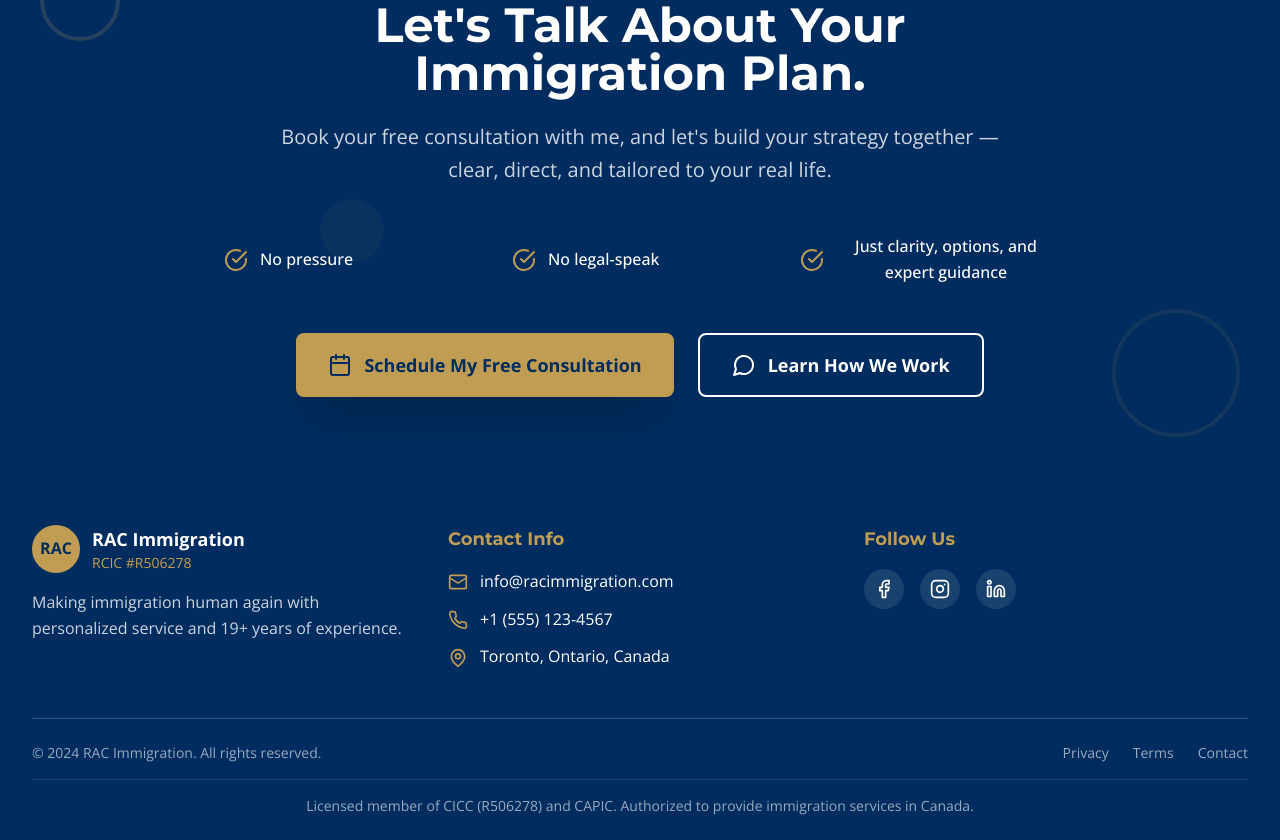
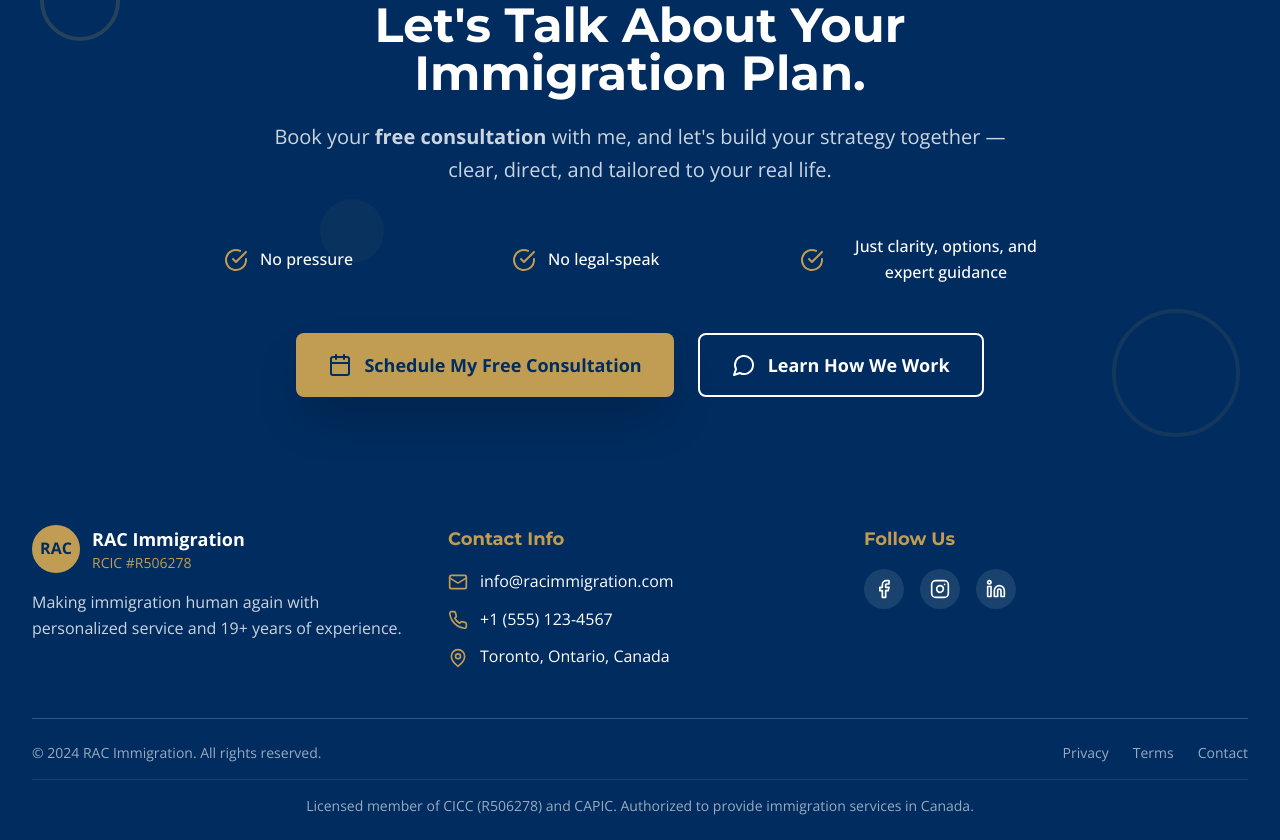
Before and after one commit to OctiAI/RAC_project-bolt, a React (Vite) app: page / in a window 1280 px wide. Shown: the part 5574-6414 px from the top of the page. Built offline with nearby package versions, Linux system fonts and the light colour scheme.

Commit message:
Make 'free consultation' bold in CTA section

```diff
--- a/src/components/CTASection.tsx
+++ b/src/components/CTASection.tsx
@@ -22,6 +22,17 @@ const CTASection: React.FC<CTASectionProps> = ({ currentLanguage }) => {
     t.cta.benefits[2]
   ];
 
+  // Function to render text with bold formatting
+  const renderTextWithBold = (text: string) => {
+    const parts = text.split(/(\*\*.*?\*\*)/g);
+    return parts.map((part, index) => {
+      if (part.startsWith('**') && part.endsWith('**')) {
+        return <strong key={index}>{part.slice(2, -2)}</strong>;
+      }
+      return part;
+    });
+  };
+
   return (
     <section ref={ref} className="py-20 bg-navy-primary relative overflow-hidden">
       {/* Background Elements */}
@@ -43,7 +54,7 @@ const CTASection: React.FC<CTASectionProps> = ({ currentLanguage }) => {
             {t.cta.heading}
           </h2>
           <p className="text-xl text-white/80 leading-relaxed max-w-3xl mx-auto">
-            {t.cta.subheading}
+            {renderTextWithBold(t.cta.subheading)}
           </p>
         </motion.div>
 
--- a/src/utils/translations.ts
+++ b/src/utils/translations.ts
@@ -93,7 +93,7 @@ export const translations = {
     },
     cta: {
       heading: "Let's Talk About Your Immigration Plan.",
-      subheading: "Book your free consultation with me, and let's build your strategy together — clear, direct, and tailored to your real life.",
+      subheading: "Book your **free consultation** with me, and let's build your strategy together — clear, direct, and tailored to your real life.",
       benefits: [
         "No pressure",
         "No legal-speak",
@@ -211,7 +211,7 @@ export const translations = {
     },
     cta: {
       heading: "Давайте поговоримо про ваш план імміграції.",
-      subheading: "Запишіться на безкоштовну консультацію зі мною, і давайте разом побудуємо вашу стратегію — чітку, пряму і пристосовану до вашого справжнього життя.",
+      subheading: "Запишіться на **безкоштовну консультацію** зі мною, і давайте разом побудуємо вашу стратегію — чітку, пряму і пристосовану до вашого справжнього життя.",
       benefits: [
         "Без тиску",
         "Без юридичної мови",
@@ -329,7 +329,7 @@ export const translations = {
     },
     cta: {
       heading: "Давайте поговорим о вашем плане иммиграции.",
-      subheading: "Запишитесь на бесплатную консультацию со мной, и давайте вместе построим вашу стратегию — четкую, прямую и адаптированную к вашей реальной жизни.",
+      subheading: "Запишитесь на **бесплатную консультацию** со мной, и давайте вместе построим вашу стратегию — четкую, прямую и адаптированную к вашей реальной жизни.",
       benefits: [
         "Без давления",
         "Без юридического жаргона",
```
